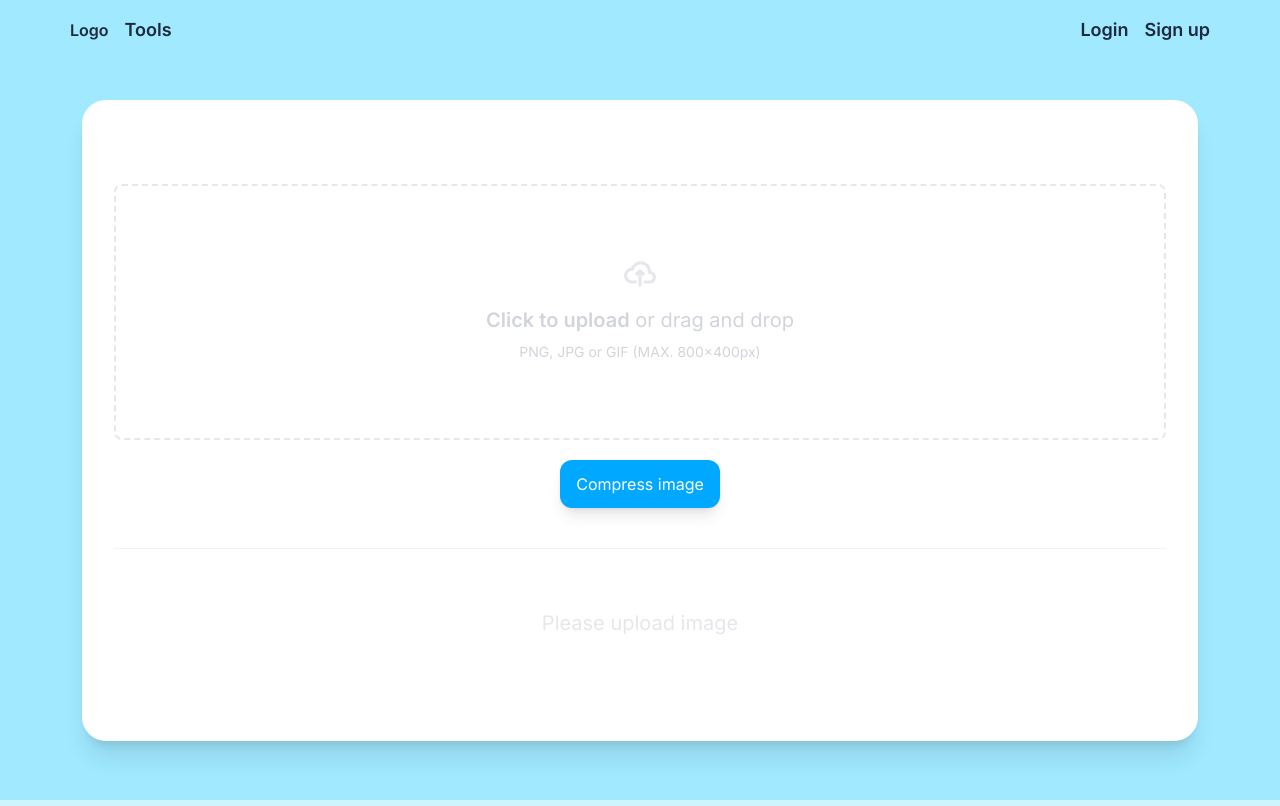
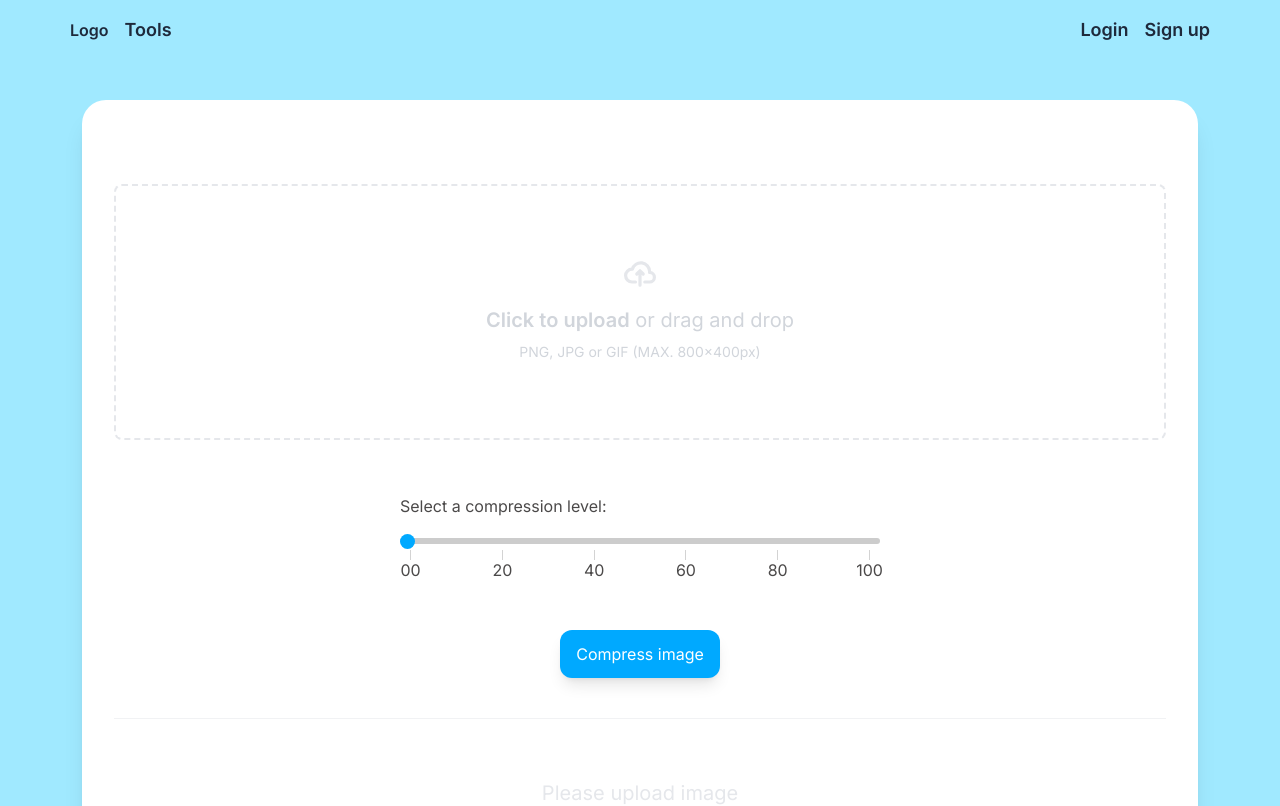
Before and after one commit to Abdul-Wahab-dev/ai-project, a Next.js app: page /compress in a window 1280 px wide. Shown: the top 806 px of the page. Built offline with nearby package versions, Linux system fonts and the light colour scheme.

Commit message:
adding slider component

```diff
--- a/app/compress/page.tsx
+++ b/app/compress/page.tsx
@@ -1,6 +1,33 @@
-import React from "react";
+"use client";
+import React, { useEffect, useState } from "react";
 import Header from "@/app/(components)/layout/header";
 const page = () => {
+  // useEffect(() => {
+  //   if (document.readyState) {
+  //     const sliderEl4 = document.querySelector("#range4");
+  //     const sliderValue4 = document.querySelector(".value4");
+
+  //     sliderEl4.addEventListener("input", (event) => {
+  //       const tempSliderValue = event.target.value;
+  //       // sliderValue4.textContent = tempSliderValue;
+
+  //       const progress = (tempSliderValue / sliderEl4.max) * 100;
+
+  //       sliderEl4.style.background = `linear-gradient(to right, #f50 ${progress}%, #ccc ${progress}%)`;
+  //     });
+  //   }
+  // }, []);
+  const [sliderValue, setSliderValue] = useState(0);
+
+  const handleSliderChange = (event) => {
+    console.log(event.target.value, "value");
+    const tempSliderValue = event.target.value;
+    setSliderValue(tempSliderValue);
+    const sliderEl4 = document.getElementById("range4");
+    console.log(sliderEl4.max, "max");
+    const progress = (tempSliderValue / sliderEl4.max) * 100;
+    sliderEl4.style.background = `linear-gradient(to right, rgba(0, 169, 255, 1) ${progress}%, #ccc ${progress}%)`;
+  };
   return (
     <div className="min-h-screen bg-winter-wizard">
       <Header />
@@ -42,6 +69,38 @@ const page = () => {
                     </div>
                     <input id="dropzone-file" type="file" className="hidden" />
                   </label>
+
+                  <div className="wrapper">
+                    <div className="content">
+                      <div className="range">
+                        <div className="range-slider">
+                          <label htmlFor="range">
+                            Select a compression level:
+                          </label>
+                          <br />
+
+                          <input
+                            type="range"
+                            min="0"
+                            max="100"
+                            value={sliderValue}
+                            className="range-input mt-5"
+                            id="range4"
+                            step="20"
+                            onChange={handleSliderChange}
+                          />
+                          <div className="sliderticks">
+                            <span>00</span>
+                            <span>20</span>
+                            <span>40</span>
+                            <span>60</span>
+                            <span>80</span>
+                            <span>100</span>
+                          </div>
+                        </div>
+                      </div>
+                    </div>
+                  </div>
                   <button
                     type="button"
                     className="text-white bg-blue-bolt  px-4 py-3 rounded-xl shadow-lg"
--- a/app/globals.css
+++ b/app/globals.css
@@ -103,6 +103,131 @@
   }
 }
 /* INDEX PAGE */
+/* RANGE SLIDER */
+
+/* range 2 */
+.range-input {
+  -webkit-appearance: none;
+  appearance: none;
+  width: 100%;
+  cursor: pointer;
+  outline: none;
+  border-radius: 15px;
+  height: 6px;
+  background: #ccc;
+}
+
+.range-input::-webkit-slider-thumb {
+  -webkit-appearance: none;
+  appearance: none;
+  height: 15px;
+  width: 15px;
+  background-color: #00a9ff;
+  border-radius: 50%;
+  border: none;
+  transition: 0.2s ease-in-out;
+}
+
+.range-input::-moz-range-thumb {
+  height: 15px;
+  width: 15px;
+  background-color: #00a9ff;
+  border-radius: 50%;
+  border: none;
+  transition: 0.2s ease-in-out;
+}
+
+.range-input::-webkit-slider-thumb:hover {
+  box-shadow: 0 0 0 10px rgba(0, 169, 255, 0.1);
+}
+.range-input:active::-webkit-slider-thumb {
+  box-shadow: 0 0 0 13px rgba(0, 169, 255, 0.2);
+}
+.range-input:focus::-webkit-slider-thumb {
+  box-shadow: 0 0 0 13px rgba(0, 169, 255, 0.2);
+}
+
+.range-input::-moz-range-thumb:hover {
+  box-shadow: 0 0 0 10px rgba(0, 169, 255, 0.1);
+}
+.range-input:active::-moz-range-thumb {
+  box-shadow: 0 0 0 13px rgba(0, 169, 255, 0.2);
+}
+.range-input:focus::-moz-range-thumb {
+  box-shadow: 0 0 0 13px rgba(0, 169, 255, 0.2);
+}
+
+.value2,
+.value3,
+.value4 {
+  font-size: 26px;
+  width: 50px;
+  text-align: center;
+}
+
+/* range 3 */
+.range-slider {
+  flex: 1;
+}
+
+.sliderticks {
+  display: flex;
+  justify-content: space-between;
+  padding: 0 10px;
+}
+
+.sliderticks span {
+  display: flex;
+  justify-content: center;
+  width: 1px;
+  height: 10px;
+  background: #d3d3d3;
+  line-height: 40px;
+}
+
+/*=============
+Aesthetics
+=========================*/
+
+body {
+  font-family: system-ui;
+}
+
+h1 {
+  color: #4b4949;
+  text-align: center;
+}
+
+.wrapper {
+  color: #4b4949;
+  max-width: 600px;
+  width: 100%;
+  height: 150px;
+  display: flex;
+  flex-direction: column;
+  justify-content: center;
+  align-items: center;
+  margin: 0 auto;
+}
+
+.content {
+  width: 100%;
+  max-width: 500px;
+  height: 80%;
+  background: #fff;
+  padding: 0px 10px;
+  display: flex;
+  flex-direction: column;
+  justify-content: center;
+}
+
+.range {
+  display: flex;
+  align-items: center;
+  margin-bottom: 1rem;
+}
+/* RANGE SLIDER */
+
 body {
   color: rgb(var(--foreground-rgb));
   background: linear-gradient(
```
